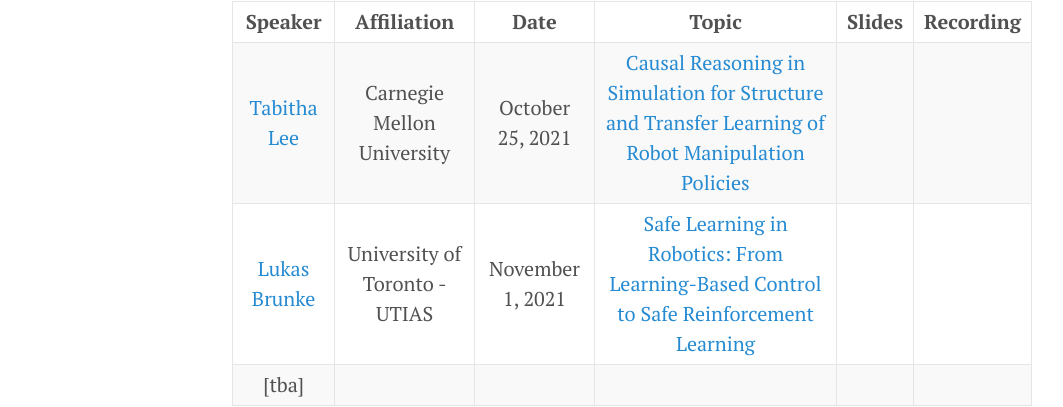
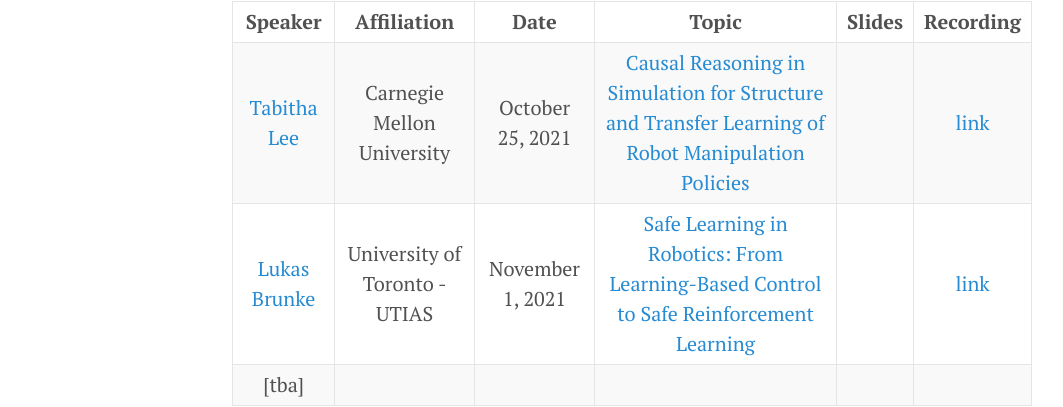
Before and after one commit to uoft-cs-robotics/toronto-air, a Jekyll site: the page built from index.md, in a window 1280 px wide and 900 px high, scrolled down 905 px. Shown: the part 151-558 px from the top of the window, without its empty margins (8-1071 px from the left). Built offline with Jekyll 4.4.1, drawn with Linux system fonts in a browser that asks for light colours; comment, search, counter and statistics services are not loaded.

Commit message:
Add links to YT video (Lukas Brunke, Tabitha Lee)

```diff
--- a/index.md
+++ b/index.md
@@ -48,8 +48,8 @@ Past talks are also available on our [YouTube Channel](https://www.youtube.com/c
 
 | Speaker      | Affiliation | Date      | Topic | Slides       |    Recording     |
 | :----:       |    :----:   |        :----: |     :----: |       :----: |  :----:|
-|[Tabitha Lee](https://www.andrew.cmu.edu/user/tel1/)| Carnegie Mellon University	| October 25, 2021| [Causal Reasoning in Simulation for Structure and Transfer Learning of Robot Manipulation Policies](https://arxiv.org/abs/2103.16772)|  |  |
-|[Lukas Brunke](https://www.lukasbrunke.com/)|University of Toronto - UTIAS| November 1, 2021| 	[Safe Learning in Robotics: From Learning-Based Control to Safe Reinforcement Learning](https://arxiv.org/abs/2108.06266)|| |
+|[Tabitha Lee](https://www.andrew.cmu.edu/user/tel1/)| Carnegie Mellon University	| October 25, 2021| [Causal Reasoning in Simulation for Structure and Transfer Learning of Robot Manipulation Policies](https://arxiv.org/abs/2103.16772)|  | [link](https://youtu.be/fjA7MS3-mjY) |
+|[Lukas Brunke](https://www.lukasbrunke.com/)|University of Toronto - UTIAS| November 1, 2021| 	[Safe Learning in Robotics: From Learning-Based Control to Safe Reinforcement Learning](https://arxiv.org/abs/2108.06266)| | [link](https://youtu.be/NW23WLVvEyc) |
 |[tba]| | | | |  |
 
 ### Contact
```
